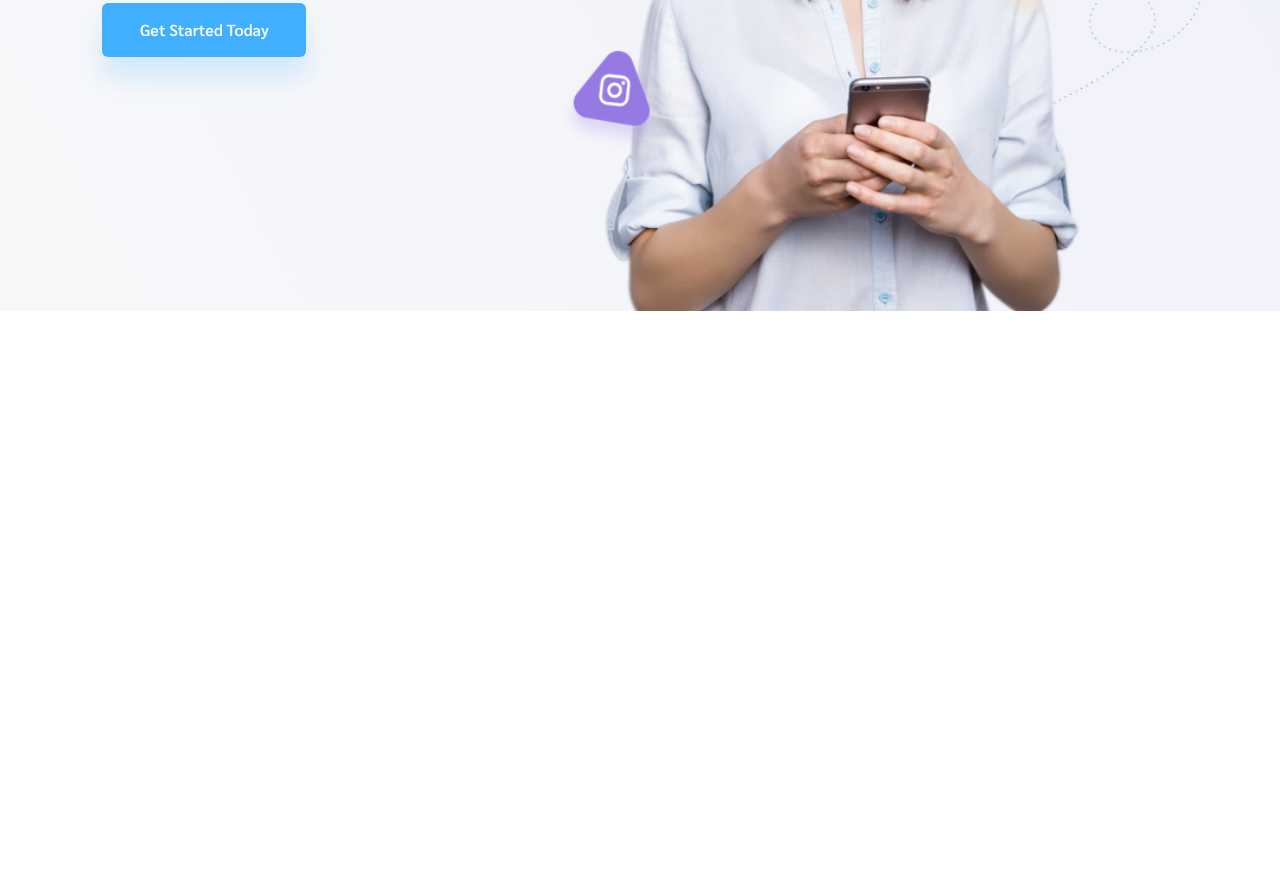
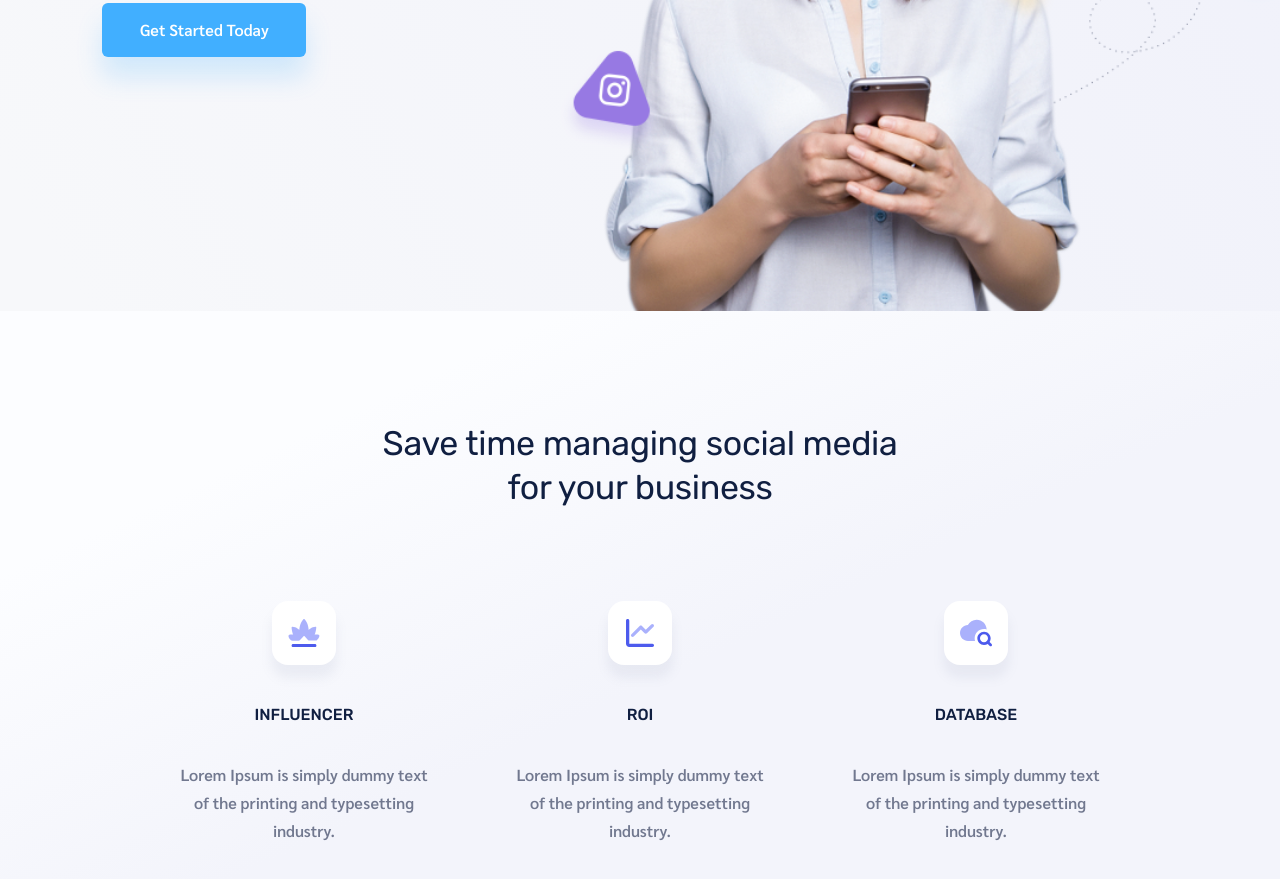
Before and after one commit to narzillo83/fluxo, a plain HTML site: page index.html in a window 1280 px wide. Shown: the part 489-1368 px from the top of the page. Before the commit the page ends 800 px from the top, so only its background shows below. Drawn offline with Linux system fonts and the light colour scheme.

Commit message:
2021-01-12-01

```diff
--- a/css/style.css
+++ b/css/style.css
@@ -128,3 +128,78 @@ button:hover
     bottom: 0;
 
 }
+.info
+{   position: relative;
+    min-height: 688px;
+    background-color: #000000;
+    background-image: linear-gradient(-25.0deg, #f3f4fb 49%, #f3f4fb 40%, #fcfdff 80%);
+    padding: 111px 0 196px 0;
+
+}
+.container
+{
+    width: 920px;
+    margin: 0 auto;
+}
+.info__header
+{
+    font-family: Rubik;
+    font-size: 34px;
+    line-height: 44px;
+    font-weight: 400;
+    letter-spacing: -0.01em;
+    color: #101f41;
+    text-align: center;
+}
+.info__wrapper
+{
+    margin-top: 91px;
+    display: flex;
+    justify-content: space-between;
+    align-items: center;
+}
+.info__item
+{
+    display: flex;
+    flex-direction: column;
+    align-items: center;
+}
+.info__round
+{
+    position: relative;
+    width: 64px;
+    height: 64px;
+    background-color: #ffffff;
+    box-shadow: 0px 12px 11px 1px rgba(132,138,163,0.1);
+    border-radius: 16px;
+}
+.info__img
+{
+    position: absolute;
+    width: 32px;
+    height: 28px;
+    top: 50%;
+    left: 50%;
+    transform: translate(-50%, -50%);
+}
+.info__title
+{
+    font-family: Rubik;
+    font-size: 16px;
+    line-height: 28px;
+    font-weight: 500;
+    text-transform: uppercase;
+    color: #101f41;
+    margin-top: 36px;
+}
+.info__descr
+{
+    font-family: Sarabun;
+    font-size: 16px;
+    line-height: 28px;
+    font-weight: 600;
+    color: #71788f;
+    margin-top: 32px;
+    width: 248px;
+    text-align: center;
+}
--- a/index.html
+++ b/index.html
@@ -28,5 +28,33 @@
             <img src="img/hero_image.png" class="main-img">
         </div>
     </div>
+    <section class="info">
+        <div class="container">
+            <h2 class="info__header">Save time managing social media<br>for your business</h2>
+            <div class="info__wrapper">
+                <div class="info__item">
+                    <div class="info__round">
+                        <img src="icons/icn_fluxo_influencer.svg" class="info__img">
+                    </div>
+                    <div class="info__title">Influencer</div>
+                    <p class="info__descr">Lorem Ipsum is simply dummy text of the printing and typesetting industry.</p>
+                </div>
+                <div class="info__item">
+                    <div class="info__round">
+                        <img src="icons/icn_fluxo_chart.svg" class="info__img">
+                    </div>
+                    <div class="info__title">ROI</div>
+                    <p class="info__descr">Lorem Ipsum is simply dummy text of the printing and typesetting industry.</p>
+                </div>
+                <div class="info__item">
+                    <div class="info__round">
+                        <img src="icons/icn_fluxo_cloud.svg" class="info__img">
+                    </div>
+                    <div class="info__title">DATABASE</div>
+                    <p class="info__descr">Lorem Ipsum is simply dummy text of the printing and typesetting industry.</p>
+                </div>
+            </div>
+        </div>
+    </section>
 </body>
 </html>
```
